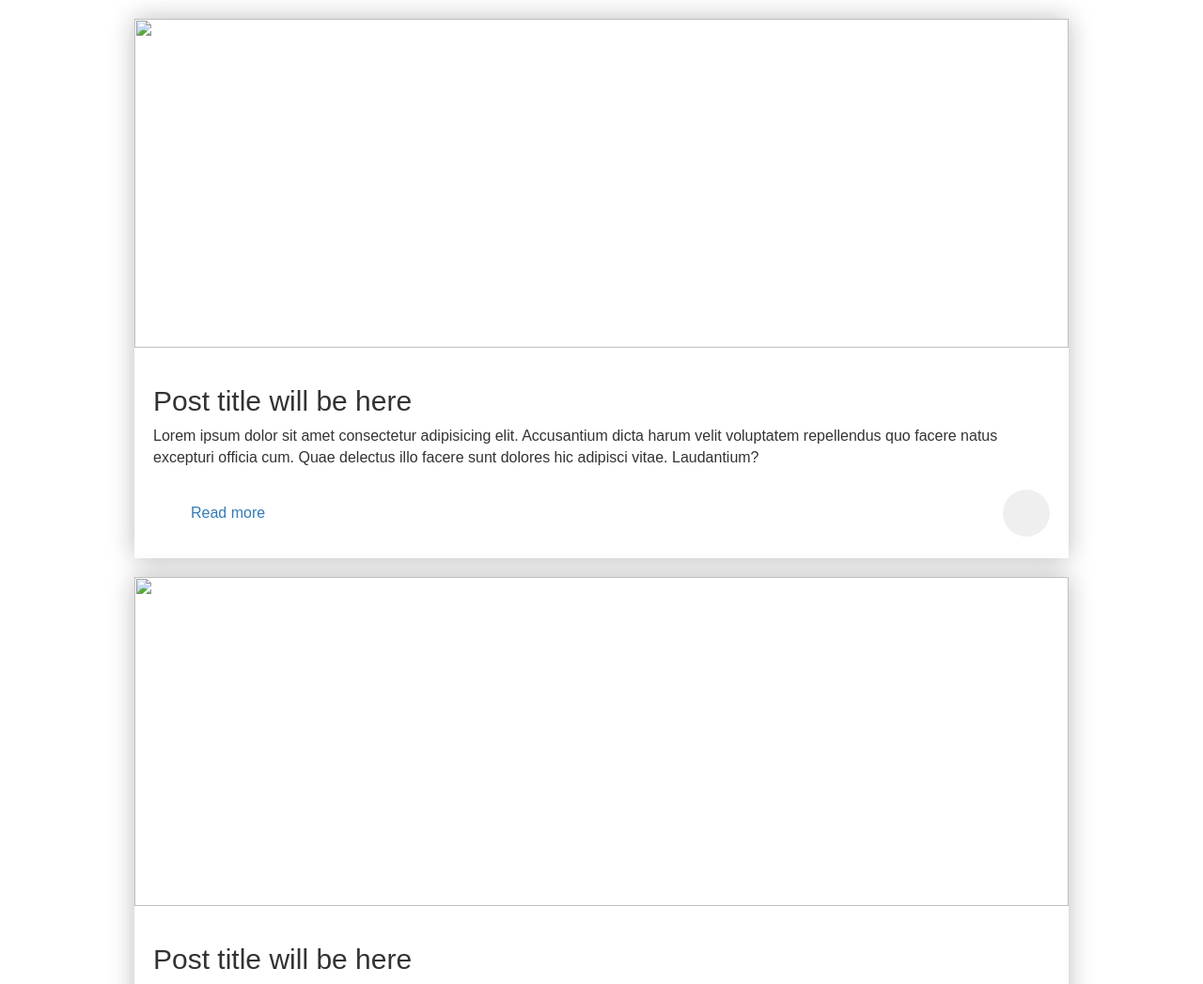
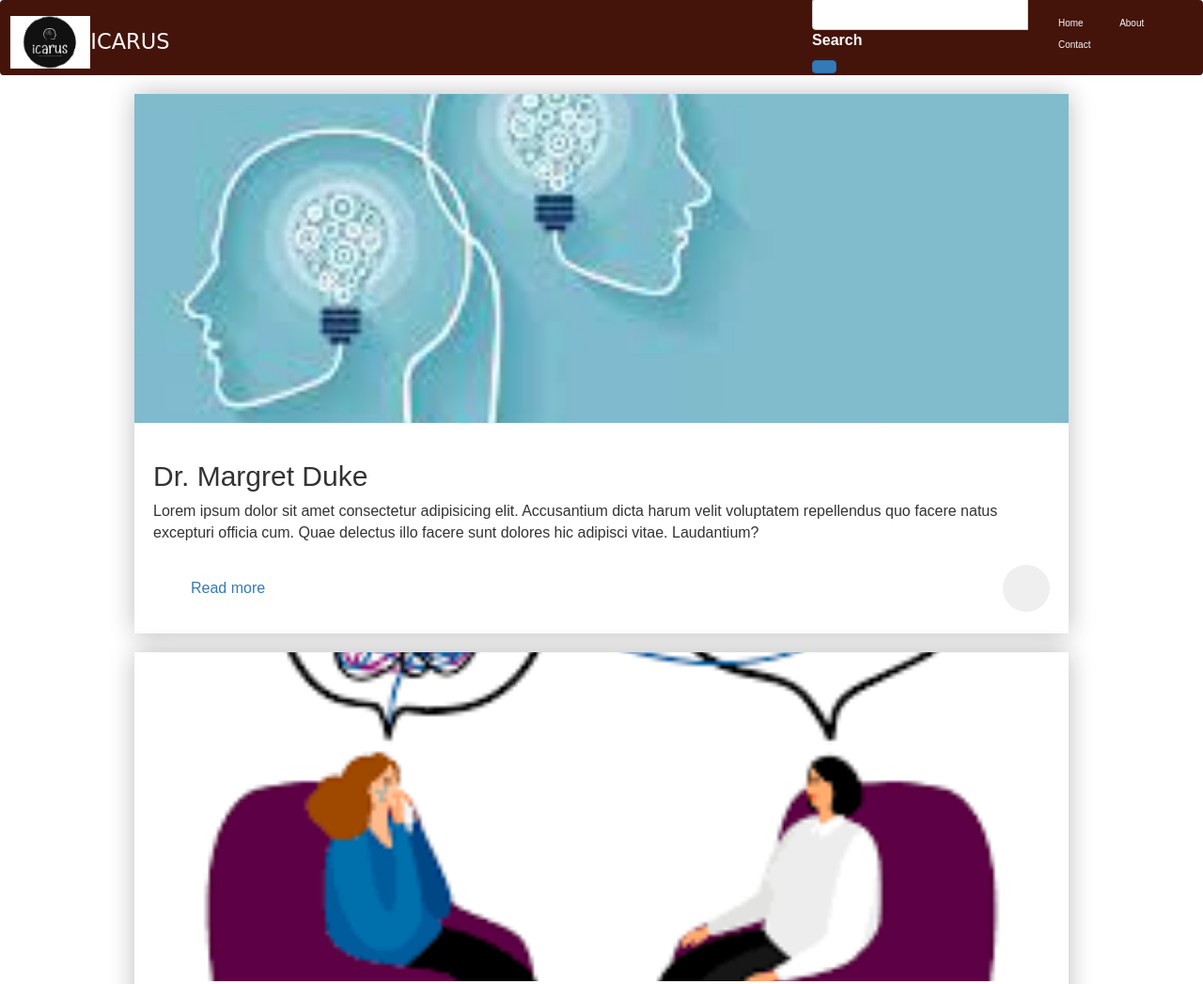
Before and after one commit to serguven/2800-202210-BBY10, a website: page public/browse.html in a window 1280 px wide. Shown: the top 1047 px of the page at 94% size. Drawn offline with nearby package versions, Linux system fonts and the light colour scheme.

Commit message:
Changed browse.html

```diff
--- a/css/browse.css
+++ b/css/browse.css
@@ -16,6 +16,40 @@ body{
     width: 100%;
     font-size: 1.6rem;
 }
+.navbar {
+    display: flex;
+    justify-content: space-between;
+    align-items: center;
+    height: 10vh;
+    padding: 0rem 1rem;
+    color: rgb(251, 247, 247);
+    background-color: rgb(68, 20, 11);
+  }
+
+  .navbar ul {
+    list-style: none;
+  }
+
+  .navbar ul li {
+    display: inline-block;
+    margin-left: 3rem;
+    font-size: 1rem;
+  }
+
+  .navbar h2 {
+    font-family: 'Passions Conflict', cursive;
+    font-size: 2.25rem;
+  }
+
+  .navbar ul li a {
+    text-decoration: none;
+    color: rgb(251, 250, 250);
+    border: 2px solid transparent;
+  }
+
+  .navbar ul li a:hover {
+    border-bottom: 2px solid rgb(252, 251, 251);
+  }
 
 .container{
     width: 80%;
--- a/public/browse.html
+++ b/public/browse.html
@@ -13,15 +13,32 @@
 </head>
 
 <body>
+    <nav class="navbar">
+        <h2><img src="/images/logo.jpg" alt="logo" width="10%">ICARUS</h2>
+        <div class="input-group">
+            <div class="form-outline">
+              <input type="search" id="form1" class="form-control" />
+              <label class="form-label" for="form1">Search</label>
+            </div>
+            <button type="button" class="btn btn-primary">
+              <i class="fas fa-search"></i>
+            </button>
+          </div>
+        <ul>
+          <li><a href="#">Home</a></li>
+          <li><a href="#">About</a></li>
+          <li><a href="#">Contact</a></li>
+        </ul>
+      </nav>
     <div class="container">
         <div class="card">
             <div class="card-image">
-                <img src="./images/psy.jpeg" alt="">
+                <img src="/images/psy.jpeg" alt="">
             </div>
             <div class="card-content">
                 <div class="blog-details">
                 </div>
-                <h2 class="blog-title">Post title will be here</h2>
+                <h2 class="blog-title">Dr. Margret Duke</h2>
                 <p class="excerpt">Lorem ipsum dolor sit amet consectetur adipisicing elit. Accusantium dicta harum velit voluptatem repellendus quo facere natus excepturi officia cum. Quae delectus illo facere sunt dolores hic adipisci vitae. Laudantium?</p>
                 <div class="blog-cta">
                     <a href="" class="button">Read more</a>
@@ -34,12 +51,12 @@
     <div class="container">
         <div class="card">
             <div class="card-image">
-                <img src="./images/ps.png" alt="">
+                <img src="/images/ps.png" alt="">
             </div>
             <div class="card-content">
                 <div class="blog-details">
                 </div>
-                <h2 class="blog-title">Post title will be here</h2>
+                <h2 class="blog-title">Dr. Robert Hewko</h2>
                 <p class="excerpt">Lorem ipsum dolor sit amet consectetur adipisicing elit. Accusantium dicta harum velit voluptatem repellendus quo facere natus excepturi officia cum. Quae delectus illo facere sunt dolores hic adipisci vitae. Laudantium?</p>
                 <div class="blog-cta">
                     <a href="" class="button">Read more</a>
@@ -52,12 +69,12 @@
     <div class="container">
         <div class="card">
             <div class="card-image">
-                <img src="./images/an.png" alt="">
+                <img src="/images/an.png" alt="">
             </div>
             <div class="card-content">
                 <div class="blog-details">
                 </div>
-                <h2 class="blog-title">Post title will be here</h2>
+                <h2 class="blog-title">Dr. Caroline Gosselin</h2>
                 <p class="excerpt">Lorem ipsum dolor sit amet consectetur adipisicing elit. Accusantium dicta harum velit voluptatem repellendus quo facere natus excepturi officia cum. Quae delectus illo facere sunt dolores hic adipisci vitae. Laudantium?</p>
                 <div class="blog-cta">
                     <a href="" class="button">Read more</a>
```
